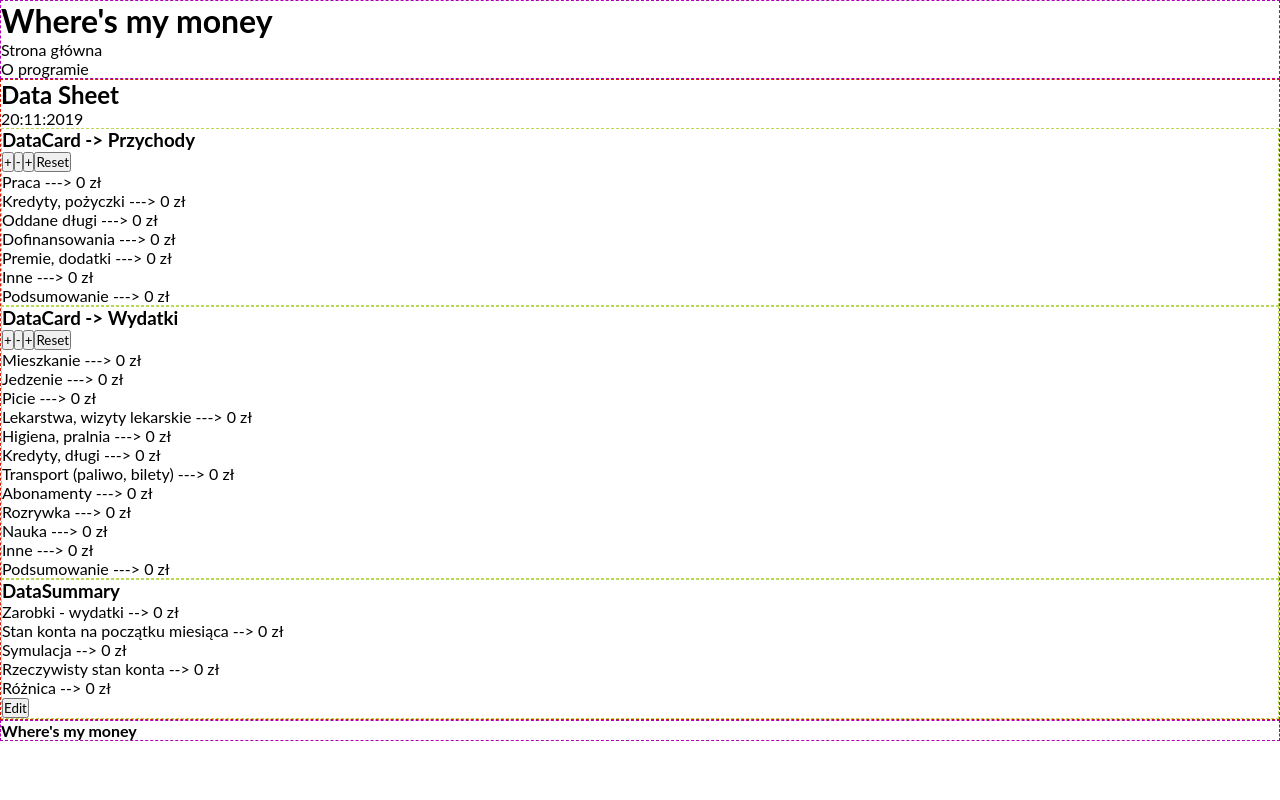
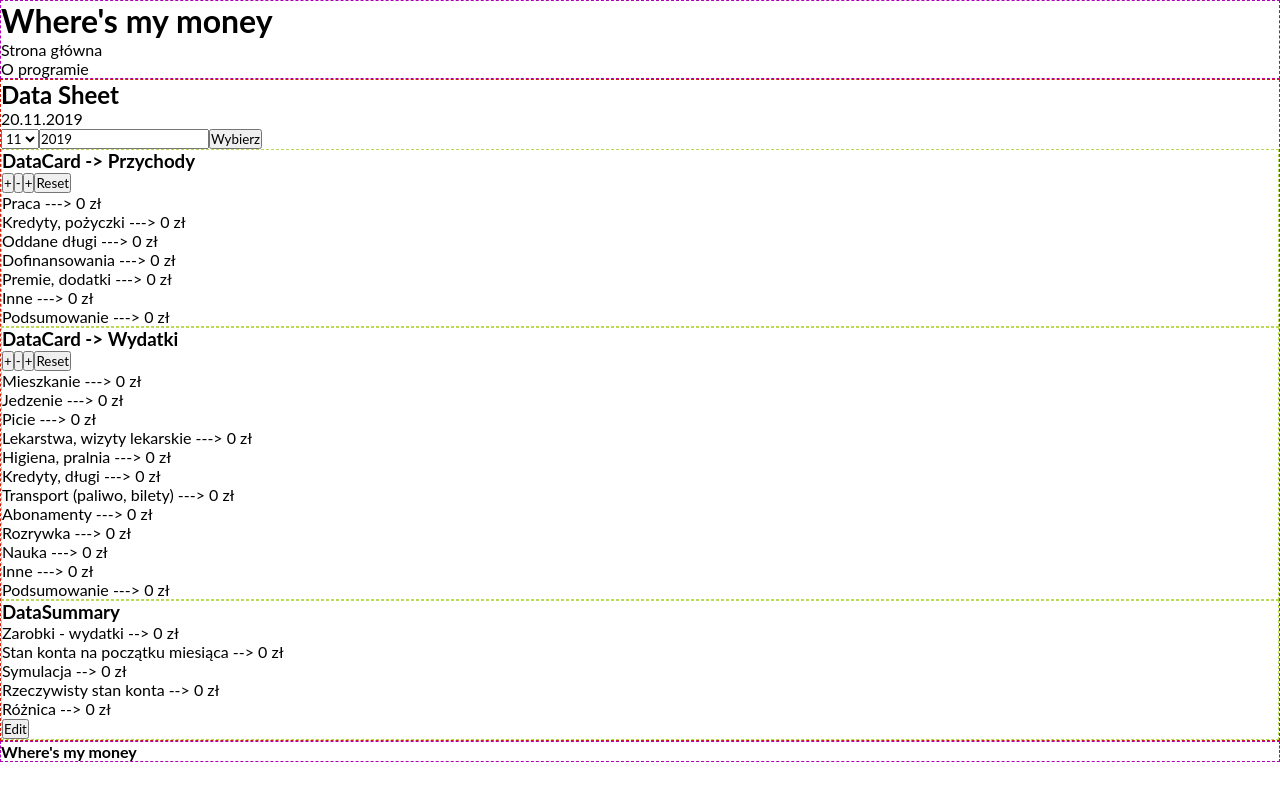
Before and after one commit to eksl/Wheres_my_money, a React (Create React App) app: page / in a window 1280 px wide. Built offline with nearby package versions, Linux system fonts and the light colour scheme.

Commit message:
Date choice

```diff
--- a/src/components/content/dataSheet/DataSheet.js
+++ b/src/components/content/dataSheet/DataSheet.js
@@ -6,8 +6,16 @@ import ClockDate from "./clockDate/ClockDate";
 
 class DataSheet extends Component {
   state = {
+    date: {
+      month: new Date().getMonth() + 1,
+      year: new Date().getFullYear()
+    },
     totalIncome: 0,
     totalExpenses: 0
+  };
+
+  getDate = (tempMonth, tempYear) => {
+    this.setState({ date: { month: tempMonth, year: tempYear } });
   };
 
   getTotalIncome = incomeSum => {
@@ -49,14 +57,16 @@ class DataSheet extends Component {
     return (
       <div className="data-sheet">
         <h2>Data Sheet</h2>
-        <ClockDate />
+        <ClockDate getDate={this.getDate} />
         <DataCard
           name="Przychody"
+          date={this.state.date}
           template={income}
           getTotal={this.getTotalIncome}
         />
         <DataCard
           name="Wydatki"
+          date={this.state.date}
           template={expenses}
           getTotal={this.getTotalExpenses}
         />
--- a/src/components/content/dataSheet/clockDate/ClockDate.js
+++ b/src/components/content/dataSheet/clockDate/ClockDate.js
@@ -1,29 +1,90 @@
 import React, { Component } from "react";
 import "./ClockDate.scss";
 
-function ClockDateYear(props) {
-  return <span>{props.date.getFullYear()}</span>;
-}
-
-function ClockDateMonth(props) {
-  return <span>{props.date.getMonth() + 1}</span>;
-}
-
-function ClockDateDay(props) {
-  return <span>{props.date.getDate()}</span>;
-}
-
 class ClockDate extends Component {
   state = {
-    date: new Date()
+    month: new Date().getMonth() + 1,
+    year: new Date().getFullYear()
+  };
+
+  handleMonthChange = event => {
+    this.setState({ month: event.target.value });
+  };
+
+  handleYearChange = event => {
+    // Max year is current year
+    if (event.target.value > new Date().getFullYear()) {
+      this.setState({ year: new Date().getFullYear() });
+    } else {
+      this.setState({ year: event.target.value });
+    }
+  };
+
+  handleButtonClick = () => {
+    if (typeof this.props.getDate === "function") {
+      this.props.getDate(this.state.month, this.state.year);
+    }
   };
 
   render() {
+    const todayDay = new Date().getDate();
+    const todayMonth = new Date().getMonth() + 1;
+    const todayYear = new Date().getFullYear();
+
+    let warning = null;
+    if (todayDay > 26) {
+      warning = (
+        <p>
+          Końcówka miesiąca, pamiętaj o uzupełnieniu informacji o bieżącym
+          stanie konta
+        </p>
+      );
+    } else {
+      warning = null;
+    }
+
+    let today = (
+      <div>
+        {todayDay}.{todayMonth}.{todayYear}
+        {warning}
+      </div>
+    );
+
+    const month = (
+      <select value={this.state.month} onChange={this.handleMonthChange}>
+        <option></option>
+        <option>1</option>
+        <option>2</option>
+        <option>3</option>
+        <option>4</option>
+        <option>5</option>
+        <option>6</option>
+        <option>7</option>
+        <option>8</option>
+        <option>9</option>
+        <option>10</option>
+        <option>11</option>
+        <option>12</option>
+      </select>
+    );
+
+    const year = (
+      <input
+        type="number"
+        name="year"
+        value={this.state.year}
+        onChange={this.handleYearChange}
+      ></input>
+    );
+
     return (
       <>
-        <ClockDateDay date={this.state.date} />:
-        <ClockDateMonth date={this.state.date} />:
-        <ClockDateYear date={this.state.date} />
+        {today}
+        <div>
+          {month}
+          {year}
+          <button onClick={this.handleButtonClick}>Wybierz</button>
+        </div>
       </>
     );
   }
--- a/src/components/content/dataSheet/dataCard/DataCard.js
+++ b/src/components/content/dataSheet/dataCard/DataCard.js
@@ -15,7 +15,8 @@ class DataCard extends Component {
   };
 
   componentDidMount() {
-    const dataLocal = localStorage.getItem(this.props.name);
+    const fileName = `${this.props.name}_${this.props.date.month}_${this.props.date.year}`;
+    const dataLocal = localStorage.getItem(fileName);
     if (dataLocal === null) {
       this.setState({ items: this.props.template });
     } else {
@@ -34,10 +35,18 @@ class DataCard extends Component {
 
   // Get data from AddCategory modal component
   onAddItem = newTitle => {
-    this.setState(state => ({
-      items: [...state.items, { title: newTitle, sum: 0 }],
-      viewAddCategory: !state.viewAddCategory
-    }));
+    let doesExist = false;
+    this.state.items.forEach(function(element) {
+      if (newTitle === element.title) {
+        doesExist = true;
+      }
+    });
+    if (!doesExist) {
+      this.setState(state => ({
+        items: [...state.items, { title: newTitle, sum: 0 }],
+        viewAddCategory: !state.viewAddCategory
+      }));
+    }
   };
 
   // Handling open remove category modal
@@ -111,6 +120,22 @@ class DataCard extends Component {
   };
 
   componentDidUpdate(prevProps, prevState) {
+    if (
+      this.props.name !== prevProps.name ||
+      this.props.date.month !== prevProps.date.month ||
+      this.props.date.year !== prevProps.date.year
+    ) {
+      const fileName = `${this.props.name}_${this.props.date.month}_${this.props.date.year}`;
+      const dataLocal = localStorage.getItem(fileName);
+      if (dataLocal === null) {
+        this.setState({ items: this.props.template });
+      } else {
+        this.setState({
+          items: JSON.parse(dataLocal)
+        });
+      }
+    }
+
     if (this.state.items.length !== prevState.items.length) {
       let totalSum = this.calculateTotalValue();
       this.setState(state => ({
@@ -122,8 +147,9 @@ class DataCard extends Component {
       this.state.total !== prevState.total &&
       typeof this.props.getTotal === "function"
     ) {
+      const fileName = `${this.props.name}_${this.props.date.month}_${this.props.date.year}`;
       this.props.getTotal(this.state.total);
-      localStorage.setItem(this.props.name, JSON.stringify(this.state.items));
+      localStorage.setItem(fileName, JSON.stringify(this.state.items));
     }
   }
 
```
